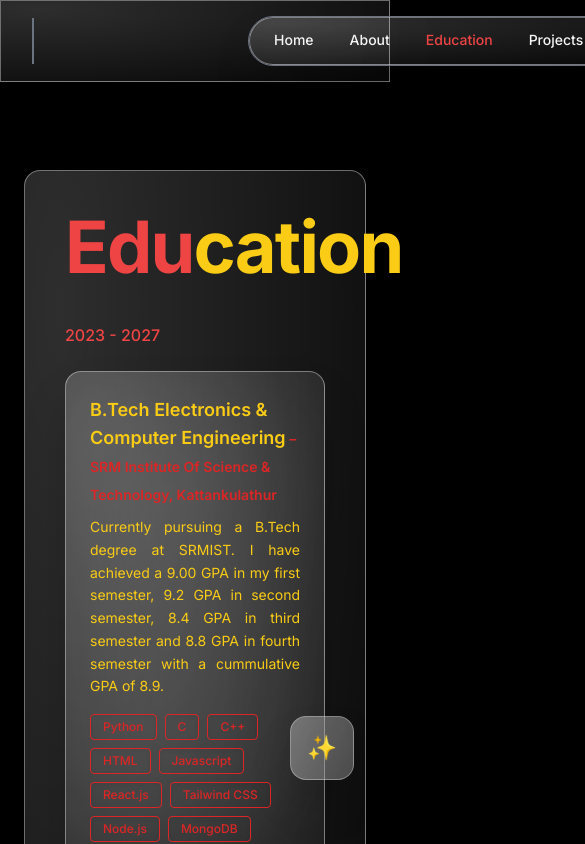
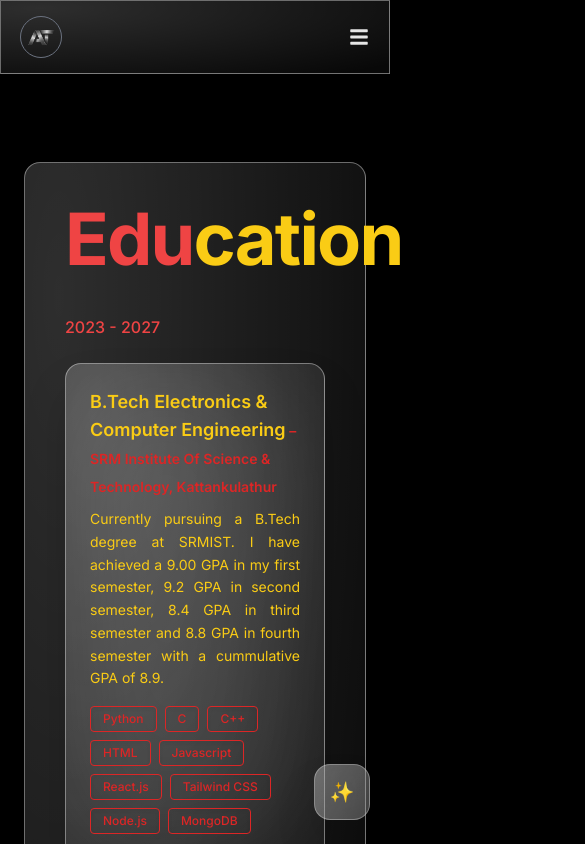
Before and after one commit to Adityabt/chatbot-integrated-portfolio, a React (Vite) app: page /education in a window 390 px wide. Shown: the top 844 px of the page, 585 px wide, since content can reach past the window. Built offline with nearby package versions, Linux system fonts and the light colour scheme; the HTML template or start-up script is replaced by a standard one.

Commit message:
Made navbar and chatbot mobile-friendly

```diff
--- a/src/components/Navbar.tsx
+++ b/src/components/Navbar.tsx
@@ -1,126 +1,136 @@
-import React from "react";
+import React, { useState } from "react";
 import { NavLink } from "react-router-dom";
-import { motion } from "framer-motion";
-import { FaLinkedin, FaGithub, FaInstagram } from "react-icons/fa";
+import { motion, AnimatePresence } from "framer-motion";
+import {
+  FaLinkedin,
+  FaGithub,
+  FaInstagram,
+  FaBars,
+  FaTimes,
+} from "react-icons/fa";
 import { FaSquareXTwitter } from "react-icons/fa6";
 import logo from "../assets/adityaThakurLogo2.png";
 
 const Navbar: React.FC = () => {
+  const [profileOpen, setProfileOpen] = useState(false);
+  const [menuOpen, setMenuOpen] = useState(false);
+
   const baseLink =
-    "text-sm md:text-base font-medium text-neutral-100 hover:text-yellow-400 transition-colors group relative";
+    "text-base font-medium text-neutral-100 hover:text-yellow-400 transition-colors";
   const activeLink = "text-red-500";
 
   return (
+    <>
       <motion.nav
         initial={{ y: -80, opacity: 0 }}
         animate={{ y: 0, opacity: 1 }}
         transition={{ duration: 0.8, ease: "easeOut" }}
-      className="
-        w-full flex items-center justify-between px-8 py-4
-        glass-ultra border-b border-red-500/40
-        sticky top-0 z-50
-      "
+        className="w-full flex items-center justify-between px-5 md:px-8 py-4 glass-ultra border-b border-red-500/40 sticky top-0 z-50"
       >
-      <div className="relative flex items-center gap-4 group">
-        <NavLink to="/">
+        <button
+          onClick={() => setProfileOpen(true)}
+          className="flex items-center gap-3"
+        >
           <img
             src={logo}
             alt="Aditya Thakur Logo"
-            className="
-              h-11 w-11 rounded-full object-cover cursor-pointer
-              outline outline-1 outline-gray-500  glass-hover
-              transition-all duration-200
-            "
+            className="h-10 w-10 rounded-full object-cover outline outline-1 outline-gray-500 glass-hover"
           />
+        </button>
+
+        <div className="hidden md:flex items-center gap-9 outline outline-1 outline-gray-500 rounded-full px-6 py-3 glass-ultra">
+          <NavLink to="/" className={({ isActive }) => `${baseLink} ${isActive ? activeLink : ""}`}>
+            Home
           </NavLink>
-
-        <div
-          className="
-            flex items-center pl-4 gap-8
-            opacity-0 translate-x-2
-            pointer-events-none
-            group-hover:opacity-100
-            group-hover:translate-x-0
-            group-hover:pointer-events-auto
-            transition-all duration-200
-          "
-        >
-          <a
-            href="www.linkedin.com/in/aditya-thakur-4086bb2a7"
-            target="_blank"
-            rel="noopener noreferrer"
-            className="outline outline-2 outline-gray-500/60 rounded text-xl text-neutral-300 hover:text-blue-500 glass-ultra glass-hover"
-          >
-            <FaLinkedin />
-          </a>
-
-          <a
-            href="https://github.com/yourusername"
-            target="_blank"
-            rel="noopener noreferrer"
-            className="outline outline-2 outline-gray-500/60 rounded-full text-xl text-neutral-300 hover:text-purple-400 glass-ultra glass-hover"
-          >
-            <FaGithub />
-          </a>
-
-          <a
-            href="https://instagram.com/yourusername"
-            target="_blank"
-            rel="noopener noreferrer"
-            className="outline outline-2 outline-gray-500/60 rounded-lg text-xl text-neutral-300 hover:text-pink-500 glass-ultra glass-hover"
-          >
-            <FaInstagram />
-          </a>
-
-          <a
-            href="https://twitter.com/yourusername"
-            target="_blank"
-            rel="noopener noreferrer"
-            className="outline outline-2 outline-gray-500/60 rounded text-xl text-neutral-300 hover:text-cyan-500 glass-ultra glass-hover"
-          >
-            <FaSquareXTwitter />
-          </a>
-        </div>
+          <NavLink to="/about" className={({ isActive }) => `${baseLink} ${isActive ? activeLink : ""}`}>
+            About
+          </NavLink>
+          <NavLink to="/education" className={({ isActive }) => `${baseLink} ${isActive ? activeLink : ""}`}>
+            Education
+          </NavLink>
+          <NavLink to="/projects" className={({ isActive }) => `${baseLink} ${isActive ? activeLink : ""}`}>
+            Projects
+          </NavLink>
+          <NavLink to="/contact" className={({ isActive }) => `${baseLink} ${isActive ? activeLink : ""}`}>
+            Contact
+          </NavLink>
         </div>
 
-      <div className="flex items-center gap-9 outline outline-1 outline-gray-500 rounded-full px-6 py-3 glass-ultra">
-        <NavLink to="/" className={({ isActive }) =>
-          `${baseLink} ${isActive ? activeLink : ""}`
-        }>
+        <button
+          onClick={() => setMenuOpen(true)}
+          className="md:hidden text-xl text-neutral-200"
+        >
+          <FaBars />
+        </button>
+      </motion.nav>
+
+      <AnimatePresence>
+        {profileOpen && (
+          <motion.div
+            initial={{ x: "-100%" }}
+            animate={{ x: 0 }}
+            exit={{ x: "-100%" }}
+            transition={{ duration: 0.35 }}
+            className="fixed inset-y-0 left-0 w-64 glass-ultra z-50 p-6 flex flex-col gap-6"
+          >
+            <button
+              onClick={() => setProfileOpen(false)}
+              className="self-end text-xl text-neutral-200"
+            >
+              <FaTimes />
+            </button>
+
+            <a href="https://www.linkedin.com/in/aditya-thakur-4086bb2a7" target="_blank" className="flex items-center gap-3 text-lg text-neutral-200">
+              <FaLinkedin /> LinkedIn
+            </a>
+            <a href="https://github.com/yourusername" target="_blank" className="flex items-center gap-3 text-lg text-neutral-200">
+              <FaGithub /> GitHub
+            </a>
+            <a href="https://instagram.com/yourusername" target="_blank" className="flex items-center gap-3 text-lg text-neutral-200">
+              <FaInstagram /> Instagram
+            </a>
+            <a href="https://twitter.com/yourusername" target="_blank" className="flex items-center gap-3 text-lg text-neutral-200">
+              <FaSquareXTwitter /> Twitter
+            </a>
+          </motion.div>
+        )}
+      </AnimatePresence>
+
+      <AnimatePresence>
+        {menuOpen && (
+          <motion.div
+            initial={{ x: "100%" }}
+            animate={{ x: 0 }}
+            exit={{ x: "100%" }}
+            transition={{ duration: 0.35 }}
+            className="fixed inset-y-0 right-0 w-64 glass-ultra z-50 p-6 flex flex-col gap-6"
+          >
+            <button
+              onClick={() => setMenuOpen(false)}
+              className="self-end text-xl text-neutral-200"
+            >
+              <FaTimes />
+            </button>
+
+            <NavLink to="/" onClick={() => setMenuOpen(false)} className="text-lg text-neutral-200">
               Home
-          <span className="block h-[2px] max-w-0 group-hover:max-w-full transition-all duration-300 bg-gradient-to-r from-red-500 to-yellow-500"></span>
             </NavLink>
-
-        <NavLink to="/about" className={({ isActive }) =>
-          `${baseLink} ${isActive ? activeLink : ""}`
-        }>
+            <NavLink to="/about" onClick={() => setMenuOpen(false)} className="text-lg text-neutral-200">
               About
-          <span className="block h-[2px] max-w-0 group-hover:max-w-full transition-all duration-300 bg-gradient-to-r from-red-500 to-yellow-500"></span>
             </NavLink>
-
-        <NavLink to="/education" className={({ isActive }) =>
-          `${baseLink} ${isActive ? activeLink : ""}`
-        }>
+            <NavLink to="/education" onClick={() => setMenuOpen(false)} className="text-lg text-neutral-200">
               Education
-          <span className="block h-[2px] max-w-0 group-hover:max-w-full transition-all duration-300 bg-gradient-to-r from-red-500 to-yellow-500"></span>
             </NavLink>
-
-        <NavLink to="/projects" className={({ isActive }) =>
-          `${baseLink} ${isActive ? activeLink : ""}`
-        }>
+            <NavLink to="/projects" onClick={() => setMenuOpen(false)} className="text-lg text-neutral-200">
               Projects
-          <span className="block h-[2px] max-w-0 group-hover:max-w-full transition-all duration-300 bg-gradient-to-r from-red-500 to-yellow-500"></span>
             </NavLink>
-
-        <NavLink to="/contact" className={({ isActive }) =>
-          `${baseLink} ${isActive ? activeLink : ""}`
-        }>
+            <NavLink to="/contact" onClick={() => setMenuOpen(false)} className="text-lg text-neutral-200">
               Contact
-          <span className="block h-[2px] max-w-0 group-hover:max-w-full transition-all duration-300 bg-gradient-to-r from-red-500 to-yellow-500"></span>
             </NavLink>
-
-      </div>
-    </motion.nav>
+          </motion.div>
+        )}
+      </AnimatePresence>
+    </>
   );
 };
 
--- a/src/components/chat/ChatWidget.tsx
+++ b/src/components/chat/ChatWidget.tsx
@@ -1,5 +1,5 @@
 import React, { useEffect, useRef, useState } from "react";
-import { motion, AnimatePresence } from "framer-motion"; // Added AnimatePresence for smooth exit
+import { motion, AnimatePresence } from "framer-motion";
 import MessageBubble from "./MessageBubble";
 
 type ChatMessage = {
@@ -15,12 +15,10 @@ const ChatWidget: React.FC = () => {
 
   const messagesEndRef = useRef<HTMLDivElement>(null);
 
-  // Auto-scroll when new messages arrive
   useEffect(() => {
     messagesEndRef.current?.scrollIntoView({ behavior: "smooth" });
   }, [messages, isTyping]);
 
-  // Preloaded message when widget opens for the first time
   const handleToggle = () => {
     if (!open && messages.length === 0) {
       setMessages([
@@ -53,19 +51,13 @@ const ChatWidget: React.FC = () => {
 
       setMessages((prev) => [
         ...prev,
-        {
-          role: "assistant",
-          text: data.reply ?? "⚠️ Something went wrong.",
-        },
+        { role: "assistant", text: data.reply ?? "⚠️ Something went wrong." },
       ]);
-    } catch (error) {
+    } catch {
       setIsTyping(false);
       setMessages((prev) => [
         ...prev,
-        {
-          role: "assistant",
-          text: "⚠️ Server error. Please try again later.",
-        },
+        { role: "assistant", text: "⚠️ Server error. Please try again later." },
       ]);
     }
   };
@@ -74,63 +66,68 @@ const ChatWidget: React.FC = () => {
     <>
       <motion.button
         initial={{ scale: 0 }}
-        animate={{
-          scale: 1,
-          rotate: open ? 360 : 0
-        }}
-        // 👇 2. Smooth transition settings for the spin
-        transition={{
-          type: "spring",
-          stiffness: 260,
-          damping: 20
-        }}
+        animate={{ scale: 1, rotate: open ? 360 : 0 }}
+        transition={{ type: "spring", stiffness: 260, damping: 20 }}
         onClick={handleToggle}
-        className="fixed bottom-16 right-9 w-16 h-16 rounded-2xl
-                   bg-gradient-to-br from-red-600 to-yellow-400
+        className="
+          fixed bottom-6 right-5 md:bottom-16 md:right-9
+          w-14 h-14 md:w-16 md:h-16
+          rounded-2xl bg-gradient-to-br from-red-600 to-yellow-400
           shadow-[0_0_25px_rgba(255,120,0,0.7)]
-                   hover:shadow-[glass-strong]
-                   text-black font-bold
-                   flex items-center justify-center z-50 glass-strong"
+          flex items-center justify-center z-50 glass-strong
+        "
         whileHover={{ scale: 1.1 }}
         whileTap={{ scale: 0.9 }}
       >
         {open ? (
-          // 👇 3. THE RED-YELLOW GRADIENT X
           <span
             style={{
               background: "linear-gradient(135deg, #FF0000 0%, #FFD700 100%)",
               WebkitBackgroundClip: "text",
               WebkitTextFillColor: "transparent",
-              backgroundClip: "text",
-              color: "transparent",
-              fontWeight: "900", // Extra bold
-              fontSize: "1.5rem",
-              lineHeight: "1",
+              fontWeight: "900",
+              fontSize: "1.4rem",
             }}
           >
             ✕
           </span>
         ) : (
-          <span className="text-2xl">✨</span>
+          <span className="text-xl">✨</span>
         )}
       </motion.button>
 
-      {/* Chat Panel */}
       <AnimatePresence>
         {open && (
+          <>
             <motion.div
-            initial={{ opacity: 0, y: 50, scale: 0.9 }}
-            animate={{ opacity: 1, y: 0, scale: 1 }}
-            exit={{ opacity: 0, y: 50, scale: 0.9, transition: { duration: 0.2 } }}
-            className="fixed bottom-36 right-9 w-80 sm:w-96 h-[480px]
-                       glass-ultra rounded-3xl shadow-xl p-4 flex flex-col z-50
-                       bg-black/80 backdrop-blur-xl border border-white/10" // Added explicit bg for readability
+              initial={{ opacity: 0 }}
+              animate={{ opacity: 1 }}
+              exit={{ opacity: 0 }}
+              className="fixed inset-0 bg-black/40 backdrop-blur-sm z-40 md:hidden"
+              onClick={handleToggle}
+            />
+
+            <motion.div
+              initial={{ y: 80, opacity: 0, scale: 0.95 }}
+              animate={{ y: 0, opacity: 1, scale: 1 }}
+              exit={{ y: 80, opacity: 0, scale: 0.95 }}
+              transition={{ duration: 0.25 }}
+              className="
+                fixed z-50
+                bottom-0 md:bottom-36
+                left-0 md:left-auto
+                right-0 md:right-9
+                w-full md:w-96
+                h-[85vh] md:h-[480px]
+                glass-ultra rounded-t-3xl md:rounded-3xl
+                p-4 flex flex-col
+                bg-black/85 backdrop-blur-xl border border-white/10
+              "
             >
-            <h3 className="text-xl font-semibold text-yellow-400 mb-3">
+              <h3 className="text-lg md:text-xl font-semibold text-yellow-400 mb-3">
                 ⚡ Portfolio Assistant
               </h3>
 
-            {/* Messages */}
               <div className="flex-1 overflow-y-auto pr-2 space-y-2 custom-scrollbar">
                 {messages.map((m, i) => (
                   <motion.div
@@ -142,48 +139,45 @@ const ChatWidget: React.FC = () => {
                   </motion.div>
                 ))}
 
-              {/* Typing Indicator */}
                 {isTyping && (
-                <motion.div
-                  initial={{ opacity: 0 }}
-                  animate={{ opacity: 1 }}
-                  className="flex gap-2 items-center p-2 text-yellow-300"
-                >
-                  <div className="flex gap-1">
-                    <span className="w-2 h-2 bg-yellow-400 rounded-full animate-bounce"></span>
-                    <span className="w-2 h-2 bg-yellow-400 rounded-full animate-bounce delay-150"></span>
-                    <span className="w-2 h-2 bg-yellow-400 rounded-full animate-bounce delay-300"></span>
+                  <div className="flex gap-2 items-center p-2 text-yellow-300">
+                    <span className="w-2 h-2 bg-yellow-400 rounded-full animate-bounce" />
+                    <span className="w-2 h-2 bg-yellow-400 rounded-full animate-bounce delay-150" />
+                    <span className="w-2 h-2 bg-yellow-400 rounded-full animate-bounce delay-300" />
+                    <span className="text-sm opacity-70 ml-2">Typing…</span>
                   </div>
-                  <span className="text-sm opacity-70">Typing...</span>
-                </motion.div>
                 )}
 
                 <div ref={messagesEndRef} />
               </div>
 
-            {/* Input */}
               <div className="mt-3 flex gap-2">
                 <input
                   value={input}
                   onChange={(e) => setInput(e.target.value)}
                   onKeyDown={(e) => e.key === "Enter" && sendMessage()}
                   placeholder="Ask me anything..."
-                className="flex-1 rounded-xl bg-black/40 border border-white/20
+                  className="
+                    flex-1 rounded-xl bg-black/40 border border-white/20
                     px-4 py-2 text-sm text-neutral-100 focus:outline-none
-                           focus:ring-2 focus:ring-red-500 glass-ultra"
+                    focus:ring-2 focus:ring-red-500 glass-ultra
+                  "
                 />
 
                 <button
                   onClick={sendMessage}
-                className="px-4 py-2 rounded-xl bg-gradient-to-br
+                  className="
+                    px-4 py-2 rounded-xl bg-gradient-to-br
                     from-red-600 to-yellow-400 text-black font-semibold
-                           shadow-[0_0_10px_rgba(255,120,0,0.6)] hover:scale-105
-                           transition"
+                    shadow-[0_0_10px_rgba(255,120,0,0.6)]
+                    transition active:scale-95
+                  "
                 >
                   ➤
                 </button>
               </div>
             </motion.div>
+          </>
         )}
       </AnimatePresence>
     </>
```
Lines whose indentation alone changed are shown as unchanged.
